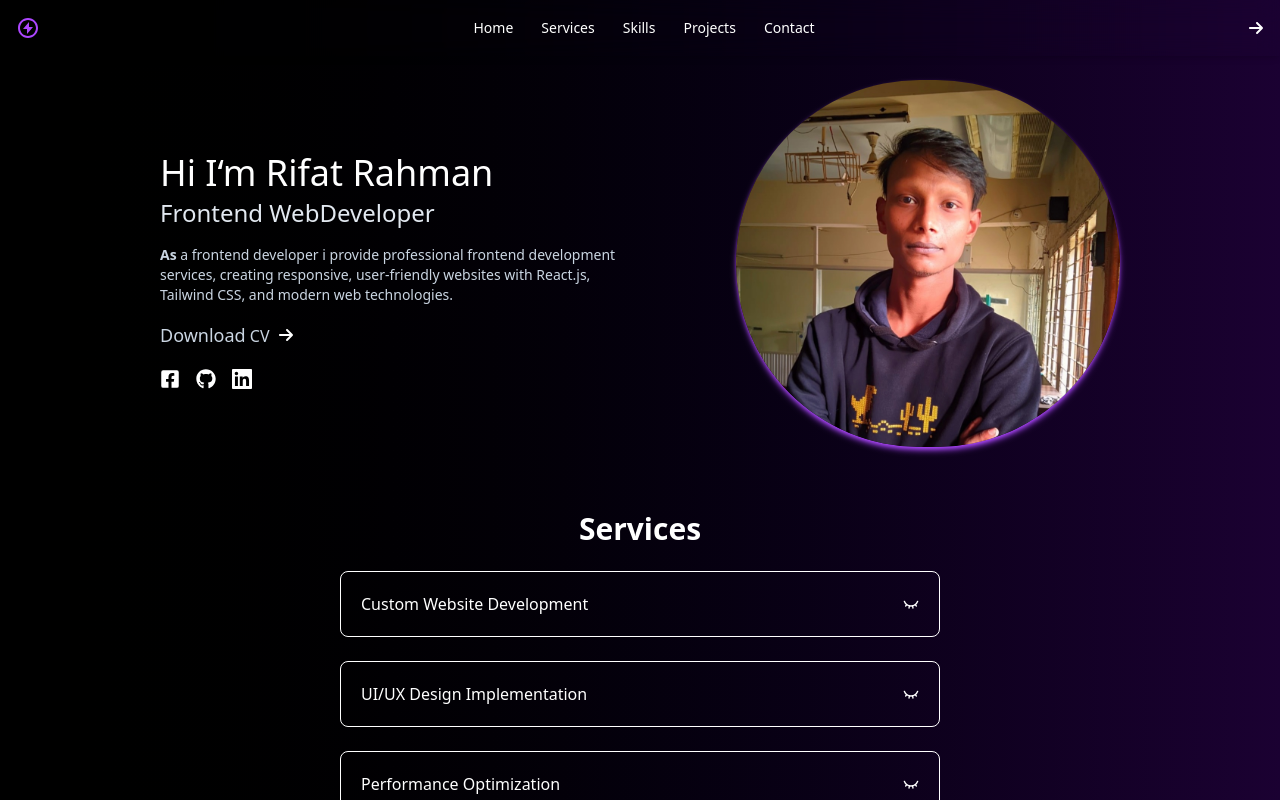
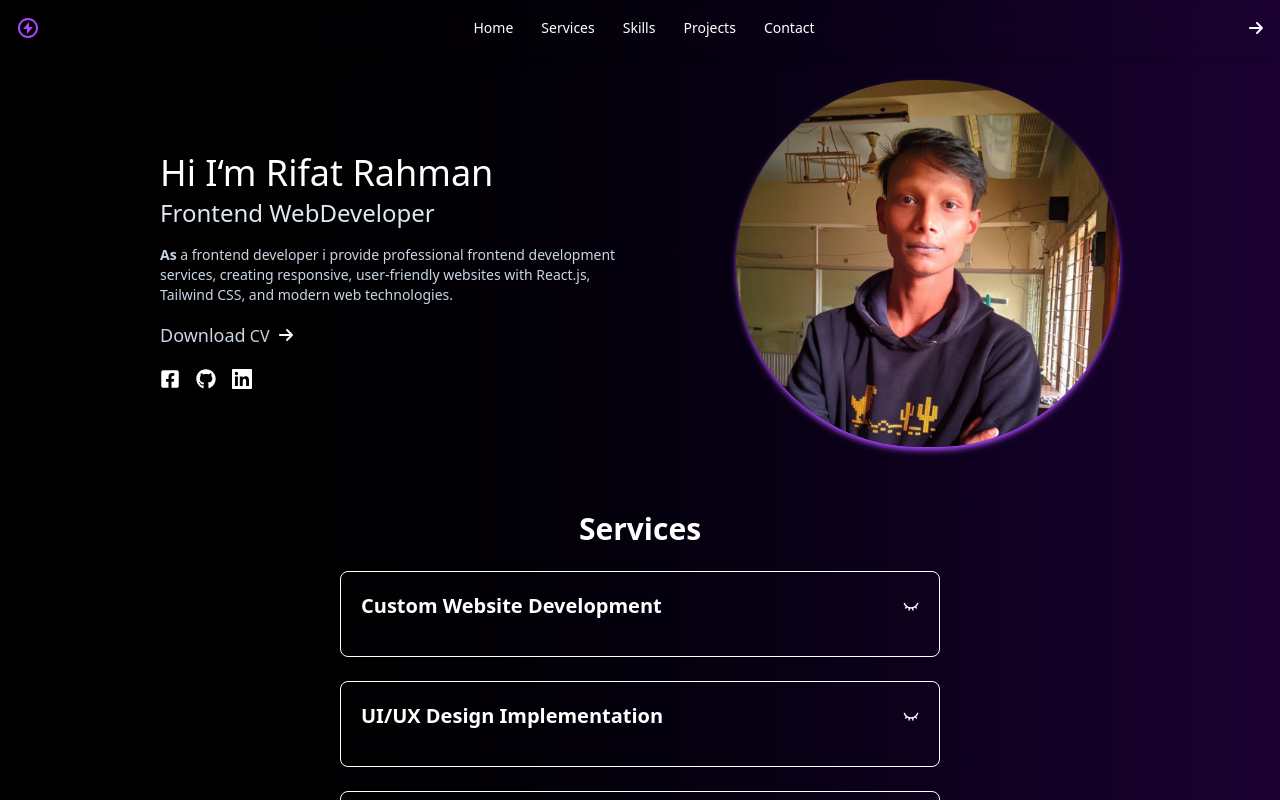
Before and after one commit to Rifat654/Personal-Portfolio, a React (Vite) app: page / in a window 1280 px wide. Shown: the top 800 px of the page. Built offline with nearby package versions, Linux system fonts and the light colour scheme.

Commit message:
update service section

```diff
--- a/src/components/Service.jsx
+++ b/src/components/Service.jsx
@@ -17,16 +17,18 @@ const Service = () => {
         {
           data.map((item) => {
             return (
-              <div onClick={() => click(item.id)} key={item.id} className="w-full sm:w-[600px] p-5 rounded-lg  border">
+              <div onClick={() => click(item.id)} key={item.id} className="w-full sm:w-[600px] p-5 rounded-lg  border hover:shadow-md hover:shadow-sky-100 ">
                 <div className="flex items-center justify-between ">
-                  <h2>{item.question}</h2>
-                  <span>{show === item.id ? <MdRemoveRedEye /> : <LuEyeClosed />}</span>
+                  <h2 className="text-xl font-semibold">{item.question}</h2>
+                  <span className="cursor-pointer">{show === item.id ? <MdRemoveRedEye /> : <LuEyeClosed />}</span>
                 </div>
-                {
-                  show === item.id ?
-                    <p>{item.answer}</p> : null
-                }
+                <div className="mt-4">
+                  {
+                    show === item.id ?
+                      <p className="text-gray-400">{item.answer}</p> : null
+                  }
 
+                </div>
               </div>
 
             )
```
